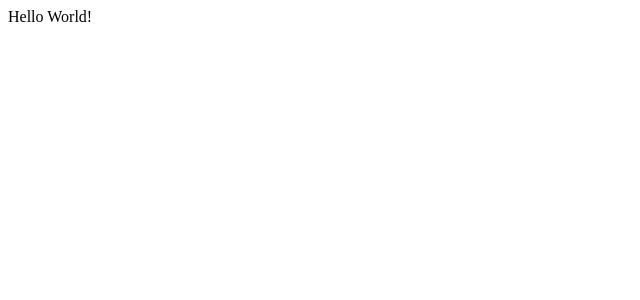
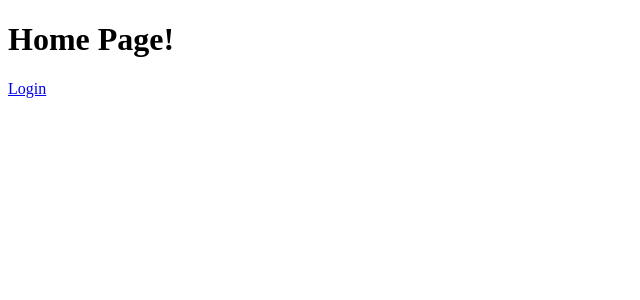
Before and after one commit to tarreq/bookworm-react, a React (Create React App) app: page / in a window 1280 px wide. Shown: the top 300 px of the page, without its empty margins (0-640 px from the left). Built offline with nearby package versions, Linux system fonts and the light colour scheme.

Commit message:
React router setup with couple of pages

```diff
--- a/package.json
+++ b/package.json
@@ -5,6 +5,8 @@
   "dependencies": {
     "react": "^16.8.6",
     "react-dom": "^16.8.6",
+    "react-router": "^5.0.0",
+    "react-router-dom": "^5.0.0",
     "react-scripts": "3.0.0"
   },
   "scripts": {
--- a/src/App.js
+++ b/src/App.js
@@ -1,5 +1,11 @@
 import React from 'react';
+import { Route } from 'react-router-dom'
+import HomePage from './components/pages/HomePage'
+import LoginPage from './components/pages/LoginPage'
 
-const App = () => <div>Hello World!</div>
+const App = () => <div>
+    <Route path="/" exact component={HomePage} />
+    <Route path="/login" exact component={LoginPage} />
+</div>
 
 export default App;
--- /dev/null
+++ b/src/components/pages/HomePage.js
@@ -0,0 +1,13 @@
+import React from 'react'
+import { Link } from 'react-router-dom'
+
+function HomePage() {
+  return (
+    <div>
+      <h1>Home Page!</h1>
+      <Link to="/login">Login</Link>
+    </div>
+  )
+}
+
+export default HomePage
--- /dev/null
+++ b/src/components/pages/LoginPage.js
@@ -0,0 +1,11 @@
+import React from 'react'
+
+function LoginPage() {
+  return (
+    <div>
+      <h1>Login Page</h1>
+    </div>
+  )
+}
+
+export default LoginPage
--- a/src/index.js
+++ b/src/index.js
@@ -1,9 +1,13 @@
 import React from 'react';
 import ReactDOM from 'react-dom';
+import { BrowserRouter } from 'react-router-dom';
 import App from './App';
 import * as serviceWorker from './serviceWorker';
 
-ReactDOM.render(<App />, document.getElementById('root'));
+ReactDOM.render(<BrowserRouter>
+                    <App />
+                </BrowserRouter>,
+                 document.getElementById('root'));
 
 // If you want your app to work offline and load faster, you can change
 // unregister() to register() below. Note this comes with some pitfalls.
```
Also changed, not shown: 2 other files (tests, documents, lock files or other folders).
